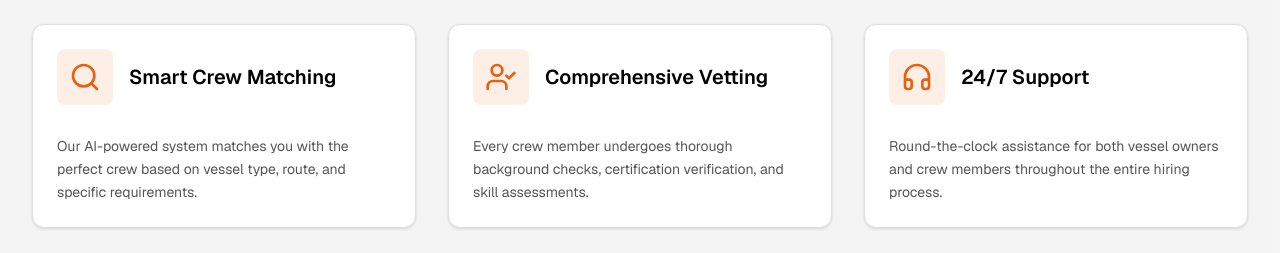
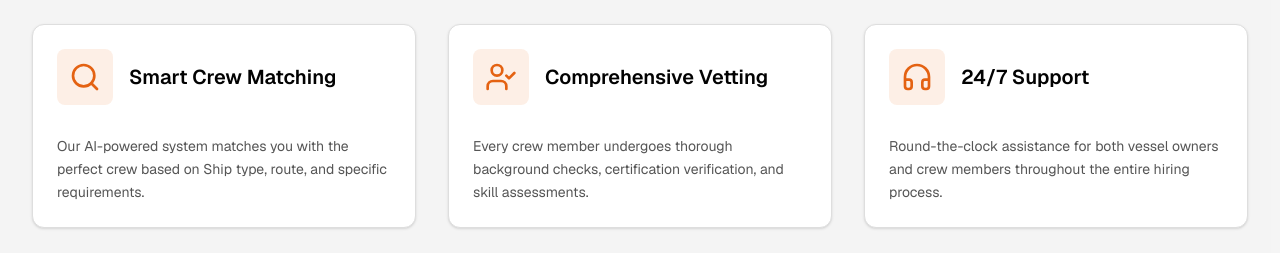
Before and after one commit to olivercarmont/hire-crew-website, a Next.js app: page / in a window 1280 px wide. Shown: the part 1040-1293 px from the top of the page. Built offline with nearby package versions, Linux system fonts and the light colour scheme.

Commit message:
Change 'vessel' to 'Ship' in hero section and for consistency (surgical edit)

```diff
--- a/components/services-section.tsx
+++ b/components/services-section.tsx
@@ -7,7 +7,7 @@ export function ServicesSection() {
       icon: Search,
       title: "Smart Crew Matching",
       description:
-        "Our AI-powered system matches you with the perfect crew based on vessel type, route, and specific requirements.",
+        "Our AI-powered system matches you with the perfect crew based on Ship type, route, and specific requirements.",
     },
     {
       icon: UserCheck,
```
